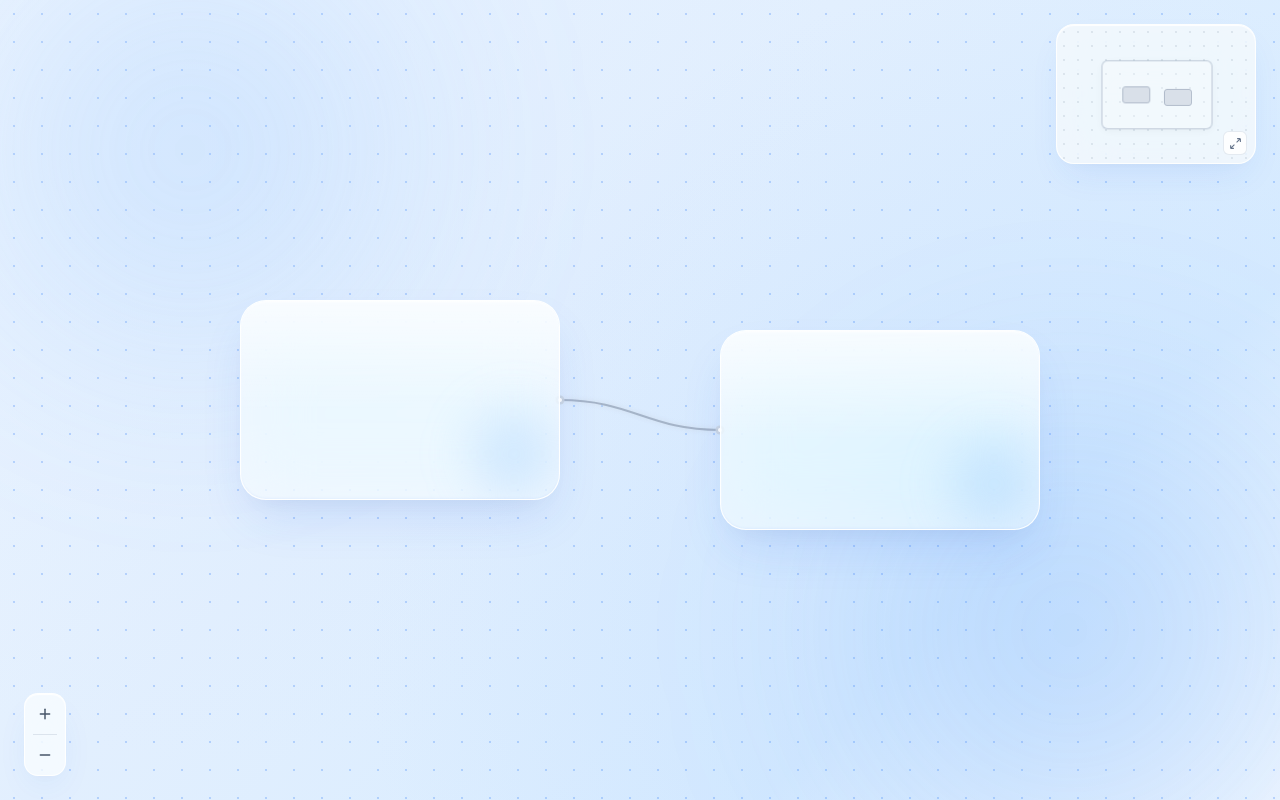
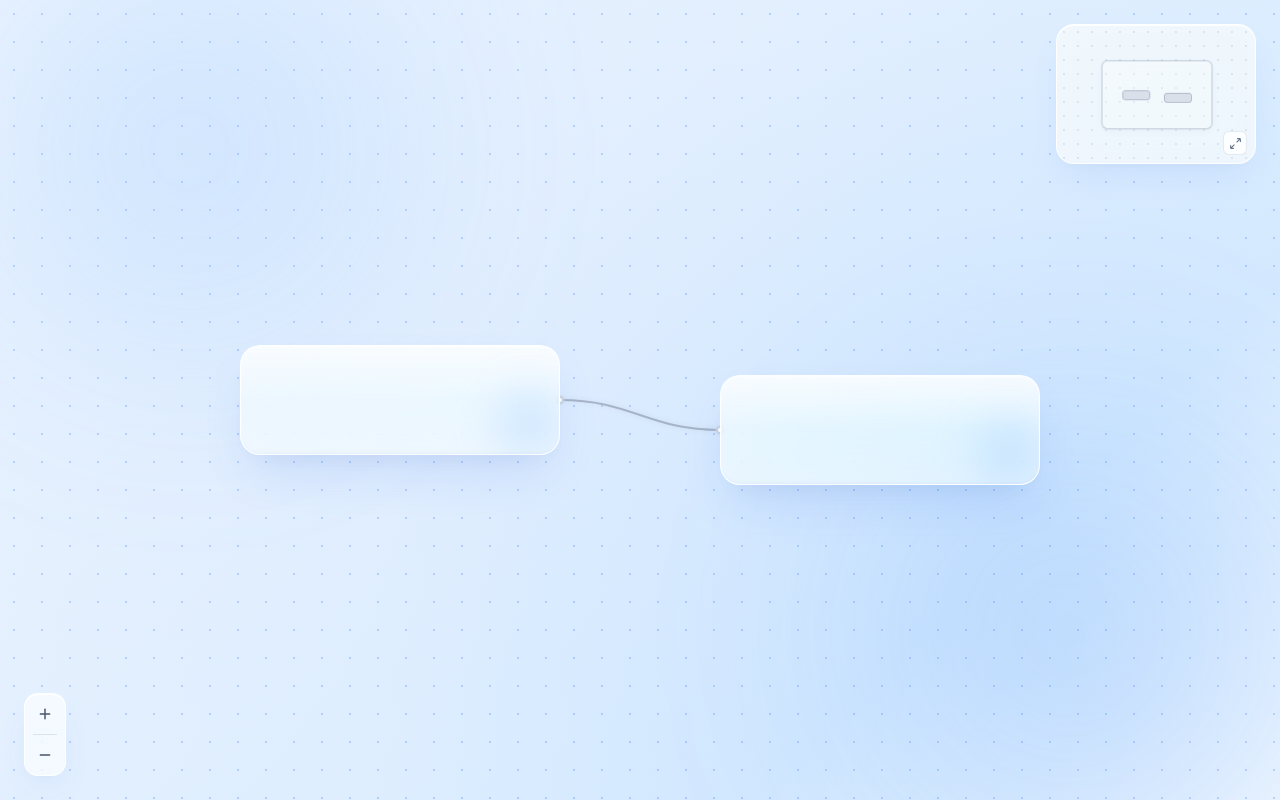
Before and after one commit to X0U8/TrexUp, a React (Vite) app in the folder frontend/: page / in a window 1280 px wide. Built offline with nearby package versions, Linux system fonts and the light colour scheme.

Commit message:
Reduce rectangle node height to 110px for sleek bar aesthetic

```diff
--- a/frontend/src/App.jsx
+++ b/frontend/src/App.jsx
@@ -6,7 +6,7 @@ import Minimap from './components/Minimap/Minimap';
 import ZoomControls from './components/Controls/ZoomControls';
 
 const NODE_WIDTH = 320;
-const NODE_HEIGHT = 200;
+const NODE_HEIGHT = 110;
 
 export default function App() {
   const [viewport, setViewport] = useState({
--- a/frontend/src/components/Node/MovableNode.css
+++ b/frontend/src/components/Node/MovableNode.css
@@ -4,7 +4,7 @@
   background: rgba(255, 255, 255, 0.55);
   backdrop-filter: blur(32px) saturate(190%);
   -webkit-backdrop-filter: blur(32px) saturate(190%);
-  border-radius: 26px;
+  border-radius: 20px;
   border: 1px solid rgba(255, 255, 255, 0.9);
   box-shadow:
     0 24px 50px -12px rgba(37, 99, 235, 0.15),
@@ -43,10 +43,10 @@
   top: 0;
   left: 0;
   right: 0;
-  height: 55%;
+  height: 50%;
   background: linear-gradient(180deg, rgba(255, 255, 255, 0.65) 0%, transparent 100%);
   pointer-events: none;
-  border-radius: 26px 26px 0 0;
+  border-radius: 20px 20px 0 0;
 }
 
 /* Inner luminous soft light */
@@ -55,9 +55,9 @@
   position: absolute;
   bottom: -20px;
   right: -20px;
-  width: 130px;
-  height: 130px;
+  width: 100px;
+  height: 100px;
   background: radial-gradient(circle, rgba(147, 197, 253, 0.4) 0%, transparent 70%);
-  filter: blur(20px);
+  filter: blur(18px);
   pointer-events: none;
 }
--- a/frontend/src/components/Node/MovableNode.jsx
+++ b/frontend/src/components/Node/MovableNode.jsx
@@ -1,7 +1,7 @@
 import { useState, useRef } from 'react';
 import './MovableNode.css';
 
-export default function MovableNode({ id, x, y, width = 320, height = 200, zoom = 1, onMove }) {
+export default function MovableNode({ id, x, y, width = 320, height = 110, zoom = 1, onMove }) {
   const [isDragging, setIsDragging] = useState(false);
   const dragStartRef = useRef({ mouseX: 0, mouseY: 0, initialX: 0, initialY: 0 });
 
```
